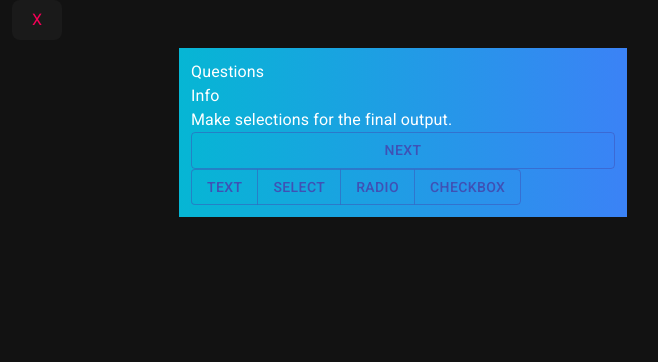
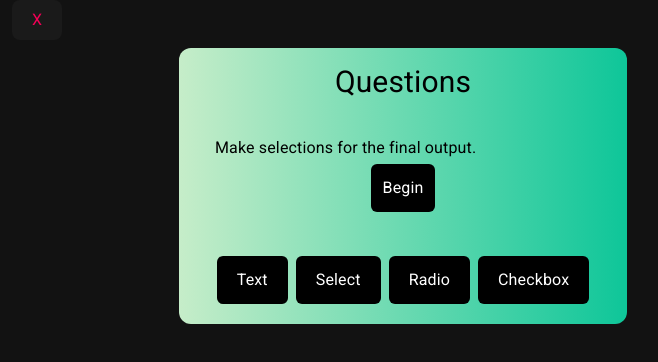
Before and after one commit to KearneyTech/webapp-react-template, a React (Create React App) app: page /questions in a window 1280 px wide. Shown: the top 362 px of the page, without its empty margins (35-693 px from the left). Built offline with nearby package versions, Linux system fonts and the light colour scheme.

Commit message:
Questions restyling.

```diff
--- a/src/App.css
+++ b/src/App.css
@@ -561,12 +561,42 @@ video {
   z-index: 10;
 }
 
+.m-1 {
+  margin: 0.25rem;
+}
+
+.mx-auto {
+  margin-left: auto;
+  margin-right: auto;
+}
+
+.my-1 {
+  margin-top: 0.25rem;
+  margin-bottom: 0.25rem;
+}
+
 .mb-8 {
   margin-bottom: 2rem;
 }
 
 .mt-8 {
   margin-top: 2rem;
+}
+
+.mb-4 {
+  margin-bottom: 1rem;
+}
+
+.mt-4 {
+  margin-top: 1rem;
+}
+
+.mb-2 {
+  margin-bottom: 0.5rem;
+}
+
+.ml-2 {
+  margin-left: 0.5rem;
 }
 
 .block {
@@ -605,6 +635,30 @@ video {
   width: 24rem;
 }
 
+.w-14 {
+  width: 3.5rem;
+}
+
+.w-16 {
+  width: 4rem;
+}
+
+.w-9\/12 {
+  width: 75%;
+}
+
+.w-1 {
+  width: 0.25rem;
+}
+
+.w-2 {
+  width: 0.5rem;
+}
+
+.w-4 {
+  width: 1rem;
+}
+
 .max-w-md {
   max-width: 28rem;
 }
@@ -629,16 +683,40 @@ video {
   justify-content: space-between;
 }
 
+.justify-items-center {
+  justify-items: center;
+}
+
 .place-self-center {
   place-self: center;
+}
+
+.justify-self-center {
+  justify-self: center;
 }
 
 .rounded-lg {
   border-radius: 0.5rem;
 }
 
+.rounded-md {
+  border-radius: 0.375rem;
+}
+
+.rounded-xl {
+  border-radius: 0.75rem;
+}
+
 .border {
   border-width: 1px;
+}
+
+.border-2 {
+  border-width: 2px;
+}
+
+.border-4 {
+  border-width: 4px;
 }
 
 .border-slate-600 {
@@ -649,6 +727,11 @@ video {
 .border-white {
   --tw-border-opacity: 1;
   border-color: rgb(255 255 255 / var(--tw-border-opacity));
+}
+
+.border-black {
+  --tw-border-opacity: 1;
+  border-color: rgb(0 0 0 / var(--tw-border-opacity));
 }
 
 .bg-\[\#0000ff\] {
@@ -690,6 +773,11 @@ video {
   background-color: rgb(15 23 42 / var(--tw-bg-opacity));
 }
 
+.bg-black {
+  --tw-bg-opacity: 1;
+  background-color: rgb(0 0 0 / var(--tw-bg-opacity));
+}
+
 .bg-gradient-to-r {
   background-image: linear-gradient(to right, var(--tw-gradient-stops));
 }
@@ -700,8 +788,22 @@ video {
   --tw-gradient-stops: var(--tw-gradient-from), var(--tw-gradient-to);
 }
 
+.from-\[\#c6edc9\] {
+  --tw-gradient-from: #c6edc9 var(--tw-gradient-from-position);
+  --tw-gradient-to: rgb(198 237 201 / 0) var(--tw-gradient-to-position);
+  --tw-gradient-stops: var(--tw-gradient-from), var(--tw-gradient-to);
+}
+
 .to-blue-500 {
   --tw-gradient-to: #3b82f6 var(--tw-gradient-to-position);
+}
+
+.to-\[\#oec699\] {
+  --tw-gradient-to: #oec699 var(--tw-gradient-to-position);
+}
+
+.to-\[\#0ec699\] {
+  --tw-gradient-to: #0ec699 var(--tw-gradient-to-position);
 }
 
 .p-2 {
@@ -710,6 +812,18 @@ video {
 
 .p-3 {
   padding: 0.75rem;
+}
+
+.p-4 {
+  padding: 1rem;
+}
+
+.p-1 {
+  padding: 0.25rem;
+}
+
+.p-5 {
+  padding: 1.25rem;
 }
 
 .px-5 {
@@ -722,12 +836,41 @@ video {
   padding-bottom: 0.5rem;
 }
 
+.py-3 {
+  padding-top: 0.75rem;
+  padding-bottom: 0.75rem;
+}
+
+.px-2 {
+  padding-left: 0.5rem;
+  padding-right: 0.5rem;
+}
+
 .text-left {
   text-align: left;
 }
 
 .text-center {
   text-align: center;
+}
+
+.align-middle {
+  vertical-align: middle;
+}
+
+.text-4xl {
+  font-size: 2.25rem;
+  line-height: 2.5rem;
+}
+
+.text-3xl {
+  font-size: 1.875rem;
+  line-height: 2.25rem;
+}
+
+.text-2xl {
+  font-size: 1.5rem;
+  line-height: 2rem;
 }
 
 .text-\[\#f50057\] {
@@ -743,6 +886,11 @@ video {
 .text-white {
   --tw-text-opacity: 1;
   color: rgb(255 255 255 / var(--tw-text-opacity));
+}
+
+.text-black {
+  --tw-text-opacity: 1;
+  color: rgb(0 0 0 / var(--tw-text-opacity));
 }
 
 .fade-in {
--- a/src/components/questions/Checkbox.tsx
+++ b/src/components/questions/Checkbox.tsx
@@ -23,13 +23,12 @@ export default function Checkbox({handleSubmit}) {
     }
 
     return (
-        <>
-            <div>Checkbox</div>
-            <label  className="flex flex-col text-left text-white">
+        <div className="flex flex-col text-left text-black p-5">
+            <label  className="flex text-left w-9/12">
                 In or out?
-                <input type="checkbox" defaultChecked={checkboxValue} onChange={handleChange} className="border border-white bg-transparent w-72" />
+                <input type="checkbox" defaultChecked={checkboxValue} onChange={handleChange} className="ml-2 border-4 border-black bg-transparent w-4" />
             </label>
-            <button onClick={handleButton}>Next</button>
-        </>
+            <button className='w-16 rounded-md bg-black text-white px-2 py-3 mx-auto my-1' onClick={handleButton}>Next</button>
+        </div>
     );
 }
--- a/src/components/questions/Final.tsx
+++ b/src/components/questions/Final.tsx
@@ -4,18 +4,16 @@ import { useQuestions } from './QuestionsContext.tsx';
 export default function Final({handleSubmit}) {
     const questions = useQuestions();
 
-
-
     return (
-        <>
-            <div>Final</div>
+        <div className="flex flex-col text-left text-black p-5">
+            <div className='text-2xl'>Final Results</div>
             <p>
                 Text: {questions?.text}<br/>
                 Select: {questions?.select}<br/>
                 Radio: {questions?.radio}<br/>
                 Checkbox: {questions?.checkbox.toString()}
             </p>
-            <button onClick={()=>{handleSubmit('final')}}>Reset</button>
-        </>
+            <button className='w-16 rounded-md bg-black text-white px-2 py-3 mx-auto my-1' onClick={()=>{handleSubmit('final')}}>Reset</button>
+        </div>
     );
 }
--- a/src/components/questions/Info.tsx
+++ b/src/components/questions/Info.tsx
@@ -7,10 +7,9 @@ export default function Info({handleSubmit}) {
     }
 
     return (
-        <>
-            <div>Info</div>
+        <div className="flex flex-col text-left text-black p-5">
             <p>Make selections for the final output.</p>
-            <Button onClick={handleButton}  variant="outlined">Next</Button>
-        </>
+            <button className='w-16 rounded-md bg-black text-white px-2 py-3 mx-auto my-1' onClick={handleButton}>Begin</button>
+        </div>
     );
 }
--- a/src/components/questions/Questions.tsx
+++ b/src/components/questions/Questions.tsx
@@ -52,16 +52,14 @@ function Questions() {
 
     return (
         <QuestionsProvider>
-            <div className='flex flex-col p-3 max-w-md bg-gradient-to-r from-cyan-500 to-blue-500'>
-                <h1>Questions</h1>
+            <div className='flex flex-col p-4 max-w-md bg-gradient-to-r from-[#c6edc9] to-[#0ec699] text-black rounded-xl text-center'>
+                <h1 className='text-3xl mb-4'>Questions</h1>
                 <DynamicComponent component={components[selectedComponent]} handleSubmit={handleViewSubmit} />
-                <div>
-                    <ButtonGroup variant="outlined">
-                        <Button onClick={handleText}>Text</Button>
-                        <Button onClick={handleSelect}>Select</Button>
-                        <Button onClick={handleRadio}>Radio</Button>
-                        <Button onClick={handleCheckbox}>Checkbox</Button>
-                    </ButtonGroup>
+                <div className='mt-4'>
+                    <button onClick={handleText} className='rounded-md bg-black text-white px-5 py-3 m-1'>Text</button>
+                    <button onClick={handleSelect} className='rounded-md bg-black text-white px-5 py-3 m-1'>Select</button>
+                    <button onClick={handleRadio} className='rounded-md bg-black text-white px-5 py-3 m-1'>Radio</button>
+                    <button onClick={handleCheckbox} className='rounded-md bg-black text-white px-5 py-3 m-1'>Checkbox</button>
                 </div>
             </div>
         </QuestionsProvider>
--- a/src/components/questions/Radio.tsx
+++ b/src/components/questions/Radio.tsx
@@ -22,15 +22,14 @@ export default function Radio({handleSubmit}) {
     }
 
     return (
-        <>
-            <div>Radio</div>
-            <label  className="flex flex-col text-left text-white">
-                What do you want to say?
-                <input type="radio" name='radios' value='option1' onChange={handleChange} checked={radioValue === 'option1'} className="border border-white bg-transparent w-72" />
-                <input type="radio" name='radios' value='option2' onChange={handleChange} checked={radioValue === 'option2'} className="border border-white bg-transparent w-72" />
-                <input type="radio" name='radios' value='option3' onChange={handleChange} checked={radioValue === 'option3'} className="border border-white bg-transparent w-72" />
-            </label>
-            <button onClick={handleButton}>Next</button>
-        </>
+        <div className="flex flex-col text-left text-black p-5">
+            <fieldset className="flex flex-col text-left text-black w-9/12 mx-auto mb-2">
+                Which do you prefer?
+                <label><input type="radio" name='radios' value='option1' onChange={handleChange} checked={radioValue === 'good'} className="border border-white bg-transparent w-4" /> Good</label>
+                <label><input type="radio" name='radios' value='option2' onChange={handleChange} checked={radioValue === 'better'} className="border border-white bg-transparent w-4" /> Better</label>
+                <label><input type="radio" name='radios' value='option3' onChange={handleChange} checked={radioValue === 'best'} className="border border-white bg-transparent w-4" /> Best</label>
+            </fieldset>
+            <button className='w-16 rounded-md bg-black text-white px-2 py-3 mx-auto my-1' onClick={handleButton}>Next</button>
+        </div>
     );
 }
--- a/src/components/questions/Select.tsx
+++ b/src/components/questions/Select.tsx
@@ -21,16 +21,15 @@ export default function Select({handleSubmit}) {
     }
 
     return (
-        <>
-            <div>Select</div>
-            <label  className="flex flex-col text-left text-white">
+        <div className="flex flex-col text-left text-black p-5">
+            <label className="flex flex-col text-left w-9/12 mx-auto mb-2">
                 Choose an option
-                <select value={selectValue} onChange={handleChange} className="w-72 border border-white bg-transparent">
+                <select value={selectValue} onChange={handleChange} className="w-9/12 border border-black bg-transparent">
                     <option value="first">First</option>
                     <option value="second">Second</option>
                 </select>
             </label>
-            <button onClick={handleButton}>Next</button>
-        </>
+            <button className='w-16 rounded-md bg-black text-white px-2 py-3 mx-auto my-1' onClick={handleButton}>Next</button>
+        </div>
     );
 }
--- a/src/components/questions/Text.tsx
+++ b/src/components/questions/Text.tsx
@@ -21,13 +21,12 @@ export default function Text({handleSubmit}) {
     }
 
     return (
-        <>
-            <div>Text</div>
-            <label  className="flex flex-col text-left text-white">
+        <div className="flex flex-col text-left text-black p-5">
+            <label className='w-9/12 mx-auto mb-2'>
                 What do you want to say?
-                <input type="text" value={textValue} onChange={handleChange} className="border border-white bg-transparent w-72" />
+                <input type="text" value={textValue} onChange={handleChange} className="border border-black bg-transparent w-9/12" />
             </label>
-            <button onClick={handleButton}>Next</button>
-        </>
+            <button className='w-16 rounded-md bg-black text-white px-2 py-3 mx-auto my-1' onClick={handleButton}>Next</button>
+        </div>
     );
 }
```
